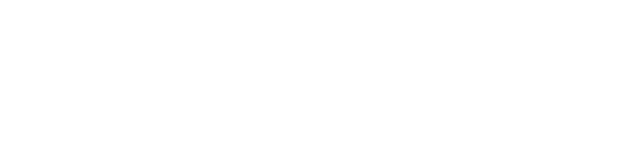
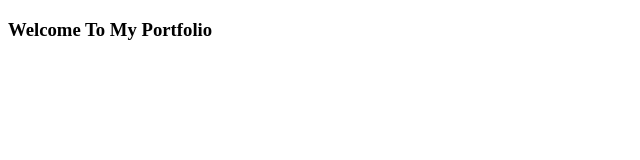
Before and after one commit to nasri-coder/nasri-coder.github.io, a plain HTML site: page NasriPortfolio/index.html in a window 1280 px wide. Shown: the whole page, without its empty margins (0-640 px from the left). Drawn offline with Linux system fonts and the light colour scheme.

Commit message:
Add title in

```diff
--- a/NasriPortfolio/index.html
+++ b/NasriPortfolio/index.html
@@ -4,6 +4,7 @@
     <meta charset="UTF-8">
     <meta name="viewport" content="width=device-width, initial-scale=1.0">
     <title>Welcome to Muhammad Nasri Portfolio</title>
+    <h3>Welcome To My Portfolio</h3>
 </head>
 <body>
 
```
